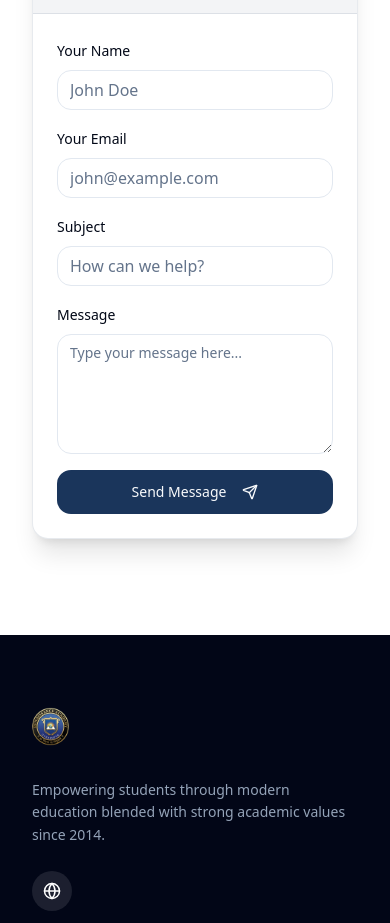
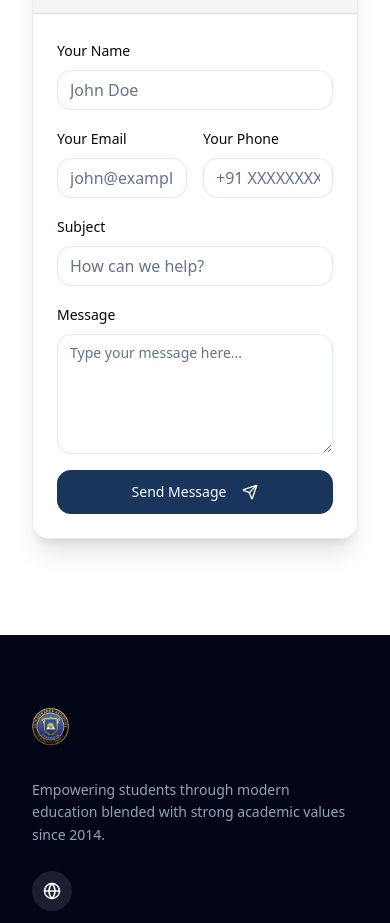
Before and after one commit to Abhijeetsingh2145/renaissance-academy, a React (Vite) app: page /contact in a window 390 px wide. Shown: the part 1560-2483 px from the top of the page. Built offline with nearby package versions, Linux system fonts and the light colour scheme; no server answers.

Commit message:
Add phone number field to Contact form and apply regex validation to all forms

```diff
--- a/src/pages/Admissions.jsx
+++ b/src/pages/Admissions.jsx
@@ -134,6 +134,8 @@ export default function Admissions() {
                 <input
                   type="tel"
                   placeholder="Phone Number"
+                  pattern="^(\+\d{1,3}[- ]?)?\d{10}$"
+                  title="Please enter a valid 10-digit phone number."
                   value={formData.phone}
                   onChange={(e) => setFormData({...formData, phone: e.target.value})}
                   className="flex h-10 w-full rounded-md border border-input bg-background px-3 py-2 text-sm ring-offset-background placeholder:text-muted-foreground focus-visible:outline-none focus-visible:ring-2 focus-visible:ring-ring"
--- a/src/pages/Careers.jsx
+++ b/src/pages/Careers.jsx
@@ -15,7 +15,7 @@ import { supabase } from '../lib/supabase';
 const formSchema = z.object({
   fullName: z.string().min(2, 'Name must be at least 2 characters.'),
   email: z.string().email('Please enter a valid email address.'),
-  phone: z.string().min(10, 'Please enter a valid phone number.'),
+  phone: z.string().regex(/^(\+\d{1,3}[- ]?)?\d{10}$/, 'Please enter a valid 10-digit phone number.'),
   position: z.string().min(2, 'Please specify the position you are applying for.'),
   resumeLink: z.string().url('Please provide a valid URL to your resume.'),
   coverLetter: z.string().optional(),
--- a/src/pages/Contact.jsx
+++ b/src/pages/Contact.jsx
@@ -15,6 +15,7 @@ import { supabase } from '../lib/supabase';
 const formSchema = z.object({
   name: z.string().min(2, 'Name must be at least 2 characters.'),
   email: z.string().email('Please enter a valid email address.'),
+  phone: z.string().regex(/^(\+\d{1,3}[- ]?)?\d{10}$/, 'Please enter a valid 10-digit phone number.'),
   subject: z.string().min(5, 'Subject must be at least 5 characters.'),
   message: z.string().min(10, 'Message must be at least 10 characters.'),
 });
@@ -27,6 +28,7 @@ export default function Contact() {
     defaultValues: {
       name: '',
       email: '',
+      phone: '',
       subject: '',
       message: '',
     },
@@ -46,7 +48,7 @@ export default function Contact() {
             name: data.name,
             email: data.email,
             subject: data.subject,
-            message: data.message
+            message: `Phone: ${data.phone}\n\n${data.message}`
           }
         ]);
 
@@ -148,6 +150,7 @@ export default function Contact() {
                       </FormItem>
                     )} />
 
+                    <div className="grid grid-cols-2 gap-4">
                       <FormField control={form.control} name="email" render={({ field }) => (
                         <FormItem>
                           <FormLabel>Your Email</FormLabel>
@@ -155,6 +158,15 @@ export default function Contact() {
                           <FormMessage />
                         </FormItem>
                       )} />
+
+                      <FormField control={form.control} name="phone" render={({ field }) => (
+                        <FormItem>
+                          <FormLabel>Your Phone</FormLabel>
+                          <FormControl><Input type="tel" placeholder="+91 XXXXXXXXXX" {...field} /></FormControl>
+                          <FormMessage />
+                        </FormItem>
+                      )} />
+                    </div>
 
                     <FormField control={form.control} name="subject" render={({ field }) => (
                       <FormItem>
```
Lines whose indentation alone changed are shown as unchanged.
